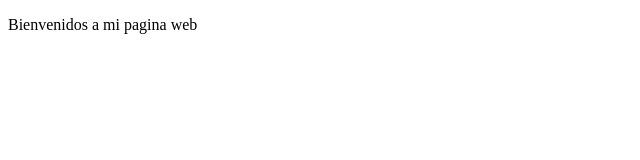
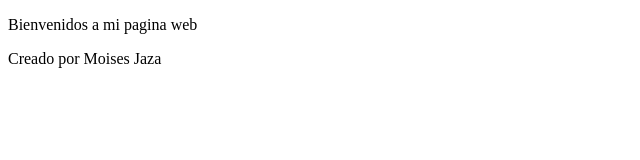
Before and after one commit to moyjaza20/primera-pagina-web, a plain HTML site: page index.html in a window 1280 px wide. Shown: the whole page, without its empty margins (0-640 px from the left). Drawn offline with Linux system fonts and the light colour scheme.

Commit message:
agrege un cambio, con el creador de la pagina

```diff
--- a/index.html
+++ b/index.html
@@ -8,5 +8,6 @@
 </head>
 <body>
    <p> Bienvenidos a mi pagina web </p>
+   <p> Creado por Moises Jaza </p>
 </body>
 </html>
```
